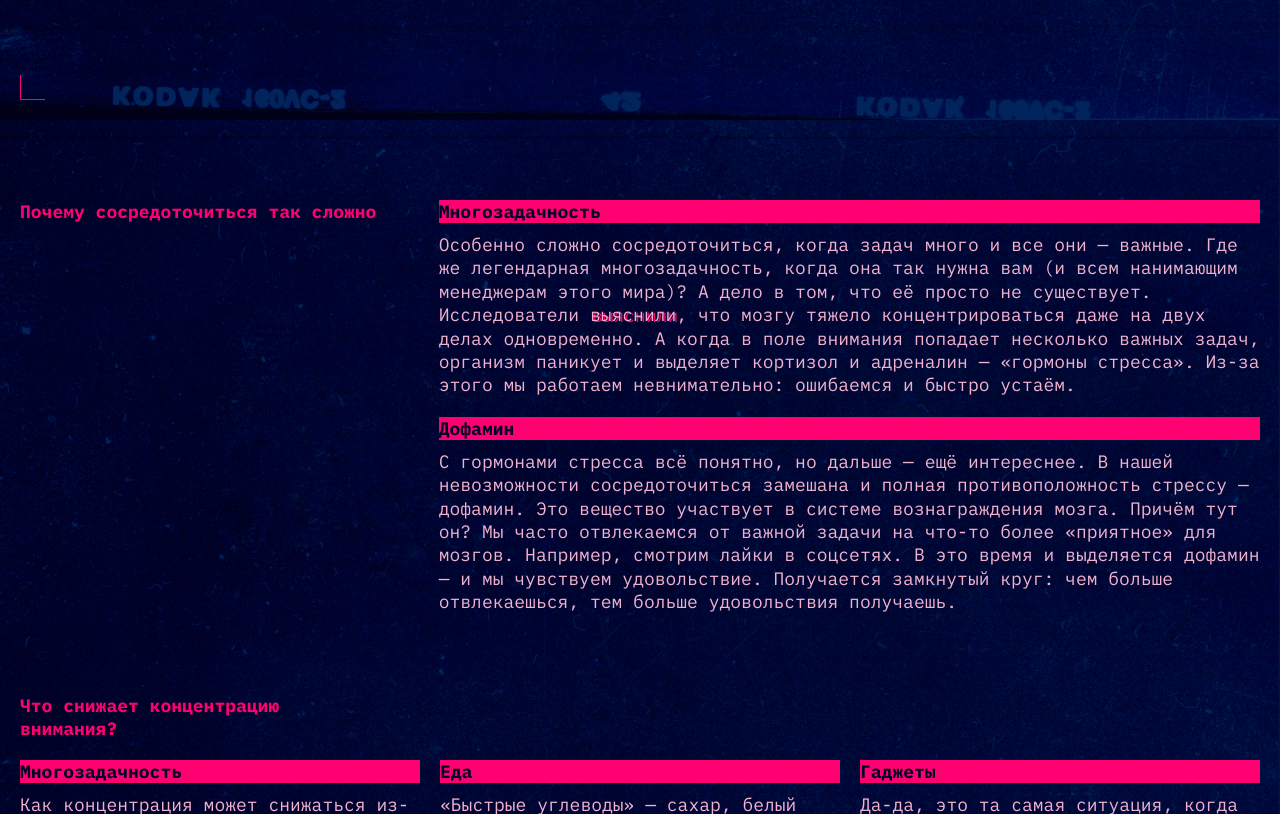
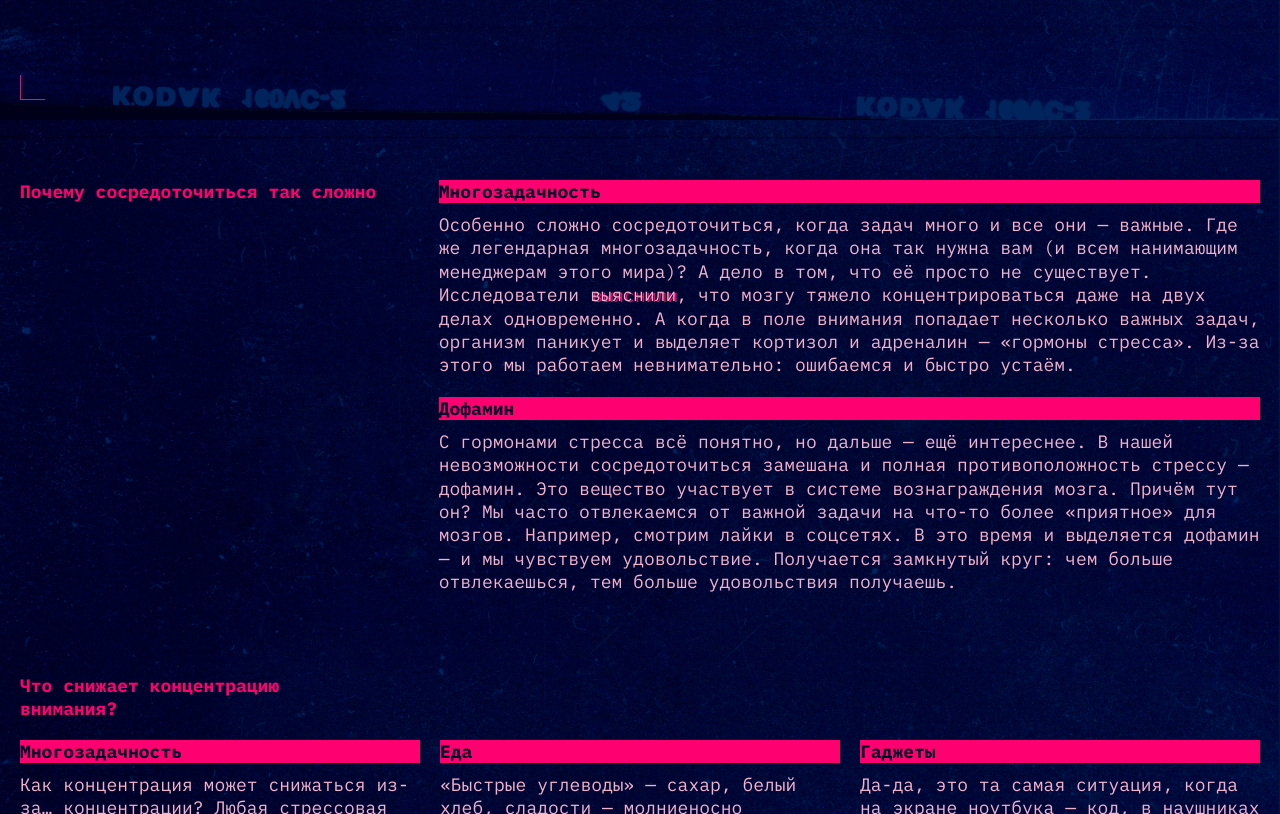
Before and after one commit to EgorSuncheleev/slozhno-sosredotochitsya-fd, a plain HTML site: page index.html in a window 1280 px wide. Shown: the part 680-1494 px from the top of the page. Drawn offline with Linux system fonts and the light colour scheme.

Commit message:
еще раз3

```diff
--- a/styles/style.css
+++ b/styles/style.css
@@ -336,7 +336,7 @@
   }
 
   .section-why {
-    padding-block-start: 80px;
+    padding-block-start: 60px;
     display: grid;
     grid-template-columns: 1fr 2fr;
     gap: 20px;
```
